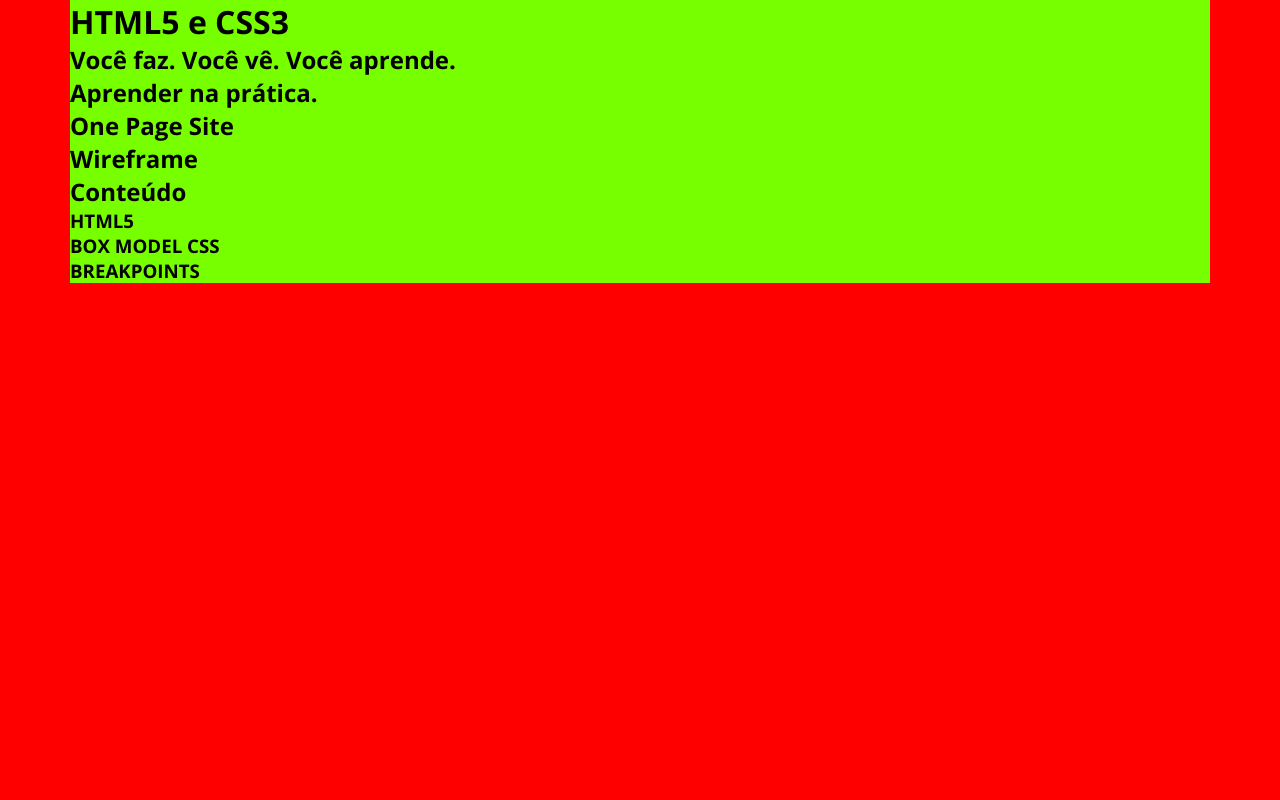
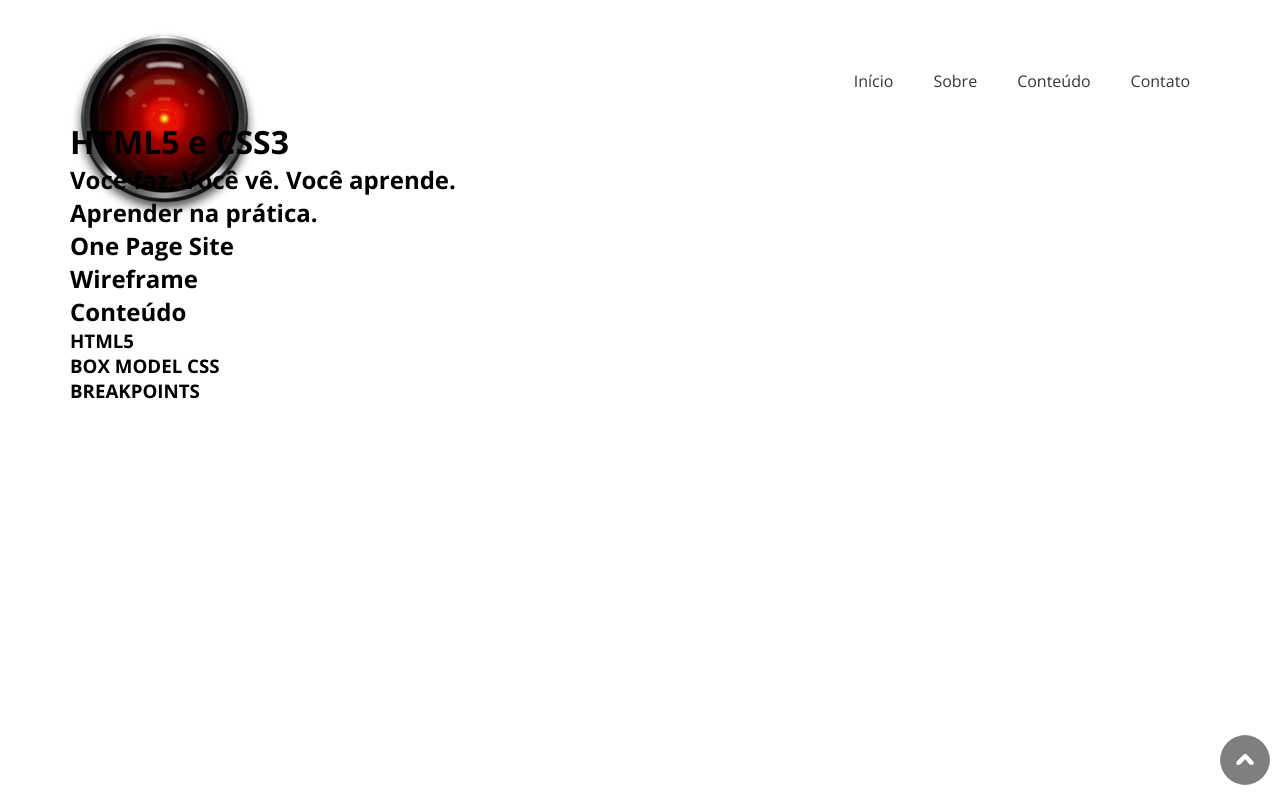
Before and after one commit to Rafael-FGM/HTML-e-CSS, a plain HTML site: page index.html in a window 1280 px wide. Drawn offline with nearby package versions, Linux system fonts and the light colour scheme.

Commit message:
Cabeçalho

```diff
--- a/index.html
+++ b/index.html
@@ -1,19 +1,34 @@
 <!DOCTYPE html>
 <html lang="pt-br">
+
 <head>
     <meta charset="UTF-8">
     <meta http-equiv="X-UA-Compatible" content="IE=edge">
     <meta name="viewport" content="width=device-width, initial-scale=1.0">
     <title>HTML5 e CSS3 - One page site</title>
-    <meta name="description" content="Aprenda HTML5, CSS3 e SEO de forma simples, prática e objetiva desenvolvendo passo a passo do zero até a hospedagem de um site one page moderno e responsivo">
+    <meta name="description"
+        content="Aprenda HTML5, CSS3 e SEO de forma simples, prática e objetiva desenvolvendo passo a passo do zero até a hospedagem de um site one page moderno e responsivo">
     <link rel="icon" href="img/favicon.png">
     <link rel="stylesheet" href="style.css">
 </head>
+
 <body>
     <!-- Cabeçalho -->
-    <header>
-        <div class="Container">
-
+    <header id="inicio">
+        <div class="Container Flex">
+            <div id="logo">
+                <img src="img/logo.png" alt="hal 9000">
+            </div>
+            <nav>
+                <input type="checkbox" id="check">
+                <label for="check">&#x268C;</label>
+                <ul>
+                    <li><a href="#inicio">Início</a></li>
+                    <li><a href="#sobre">Sobre</a></li>
+                    <li><a href="#conteudo">Conteúdo</a></li>
+                    <li><a href="#contato">Contato</a></li>
+                </ul>
+            </nav>
         </div>
     </header>
     <!-- Destaque -->
@@ -25,7 +40,7 @@
 
     </main>
     <!-- Sobre -->
-    <section>
+    <section id="sobre">
         <div class="Container">
             <h2>Aprender na prática.</h2>
         </div>
@@ -46,7 +61,7 @@
 
     </section>
     <!-- Conteúdo -->
-    <section>
+    <section id="conteudo">
         <div class="Container">
             <h2>Conteúdo</h2>
             <h3>HTML5</h3>
@@ -56,10 +71,12 @@
 
     </section>
     <!-- Rodapé -->
-    <footer>
+    <footer id="contato">
         <div class="container">
 
         </div>
     </footer>
+    <a href="#inicio" id="topo"><img src="img/topo.png" alt="topo do site"></a>
 </body>
+
 </html>
--- a/style.css
+++ b/style.css
@@ -24,15 +24,68 @@ body{
 
 .Container {
     margin: 0 auto;
-    background-color: #7f0;
+}
+
+.Flex {
+    display: flex;
+    justify-content: space-between;
+}
+
+/* Topo do site */
+
+#topo {
+    position: fixed;
+    right: 10px;
+    bottom: 10px;
 }
 /* Smartphone Portrait >>>>>>>>>>>>>>>>>>>>>>>>>>>>>>>>>>>>>>>>>>>>>>>>>>>>>>*/
 
+/* Cabeçalho */
+header {
+    height: 60px;
+}
+
+#logo img {
+    width: 128px;
+    height: 128px;
+}
+
+#check {
+    display: none;
+}
+
+label {
+    font-size: 3em;
+    padding-right: 15px;
+}
+
+nav ul {
+    list-style: none;
+    background-color: #343538;
+    height: 100vh;
+    position: fixed;
+    top: 60px;
+    right: -100%;
+    width: 100%;
+    transition: all 0.5s;
+}
+
+#check:checked ~ ul {
+    right: 0;
+}
+
+nav ul li {
+    padding: 20px;
+    border-bottom: 1px solid #a9a9a9;
+}
+
+nav ul li a {
+    text-decoration: none;
+    color: #fff;
+}
 /* Smartphone Landscape >>>>>>>>>>>>>>>>>>>>>>>>>>>>>>>>>>>>>>>>>>>>>>>>>>>>>*/
 @media (min-width: 576px){
-    body{
-        background-color: #0ff;
-    }
+
     /* Layout */
     .Container {
         max-width: 540px;
@@ -40,9 +93,7 @@ body{
 }
 /* Tablet Portrait >>>>>>>>>>>>>>>>>>>>>>>>>>>>>>>>>>>>>>>>>>>>>>>>>>>>>>>>>>*/
 @media (min-width: 768px){
-    body{
-        background-color: #ff0;
-    }
+
     /* Layout */
     .Container {
         max-width: 720px;
@@ -51,9 +102,7 @@ body{
 
 /* Tablet Landscape >>>>>>>>>>>>>>>>>>>>>>>>>>>>>>>>>>>>>>>>>>>>>>>>>>>>>>>>>*/
 @media (min-width: 992px){
-    body{
-        background-color: #f60;
-    }
+
     /* Layout */
     .Container {
         max-width: 960px;
@@ -62,11 +111,42 @@ body{
 
 /* PC >>>>>>>>>>>>>>>>>>>>>>>>>>>>>>>>>>>>>>>>>>>>>>>>>>>>>>>>>>>>>>>>>>>>>>>*/
 @media (min-width: 1200px){
-    body{
-        background-color: #f00;
-    }
+
     /* Layout */
     .Container {
         max-width: 1140px;
     }
+    /* Cabeçalho */
+    header  {
+        height: 120px;
+    }
+    #logo img {
+        width: 189px;
+        height: 189px;
+        margin-top: 30px;
+    }
+
+    label {
+        display: none;
+    }
+
+    nav ul {
+        position: static;
+        height: auto;
+        background-color: transparent;
+        margin-top: 50px;
+    }
+
+    nav ul li {
+        float: left;
+        border: 0;
+
+    }
+    nav ul li a {
+        color: #343538;
+    }
+
+    nav ul li a:hover {
+        color: #c00000;
+    }
 }
```
